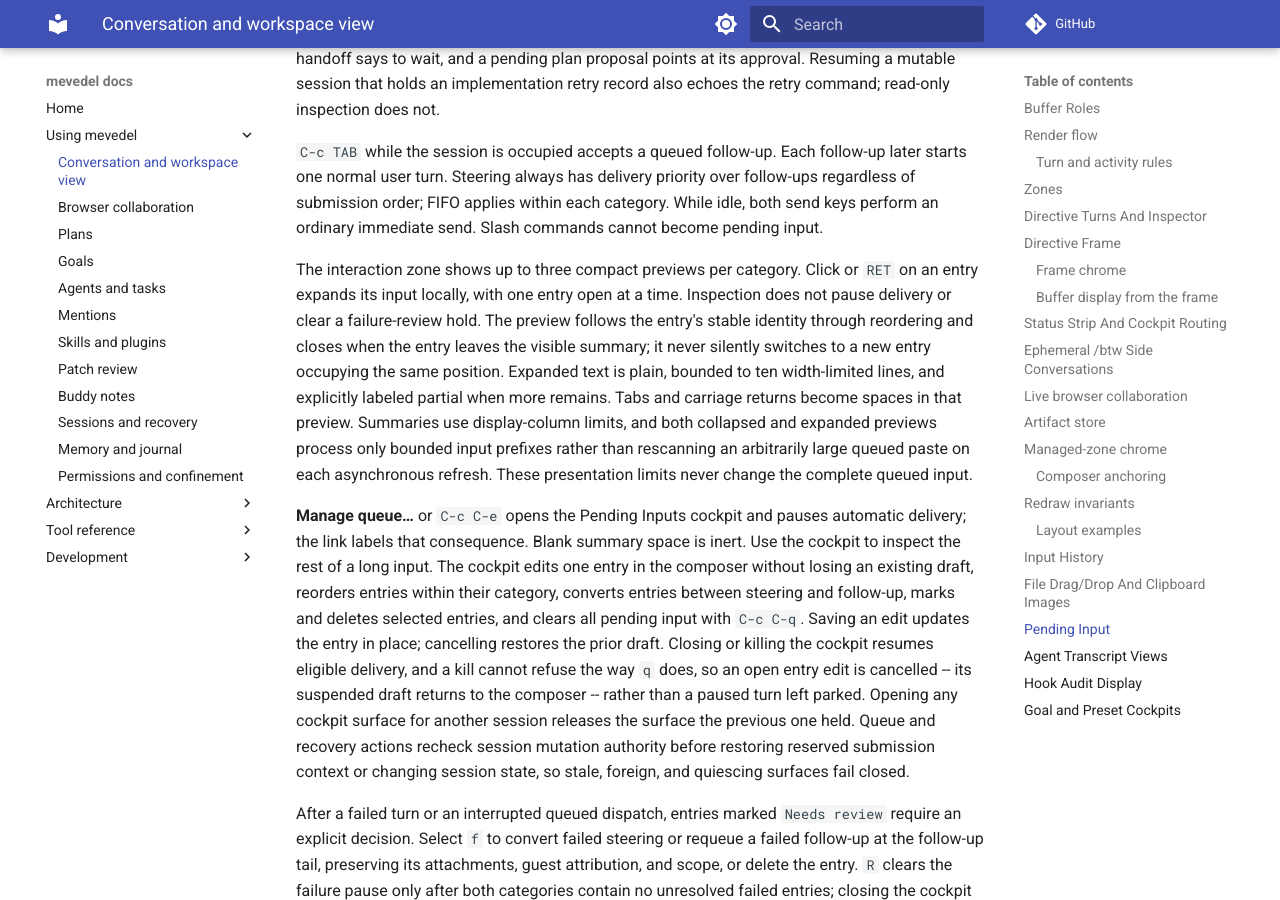
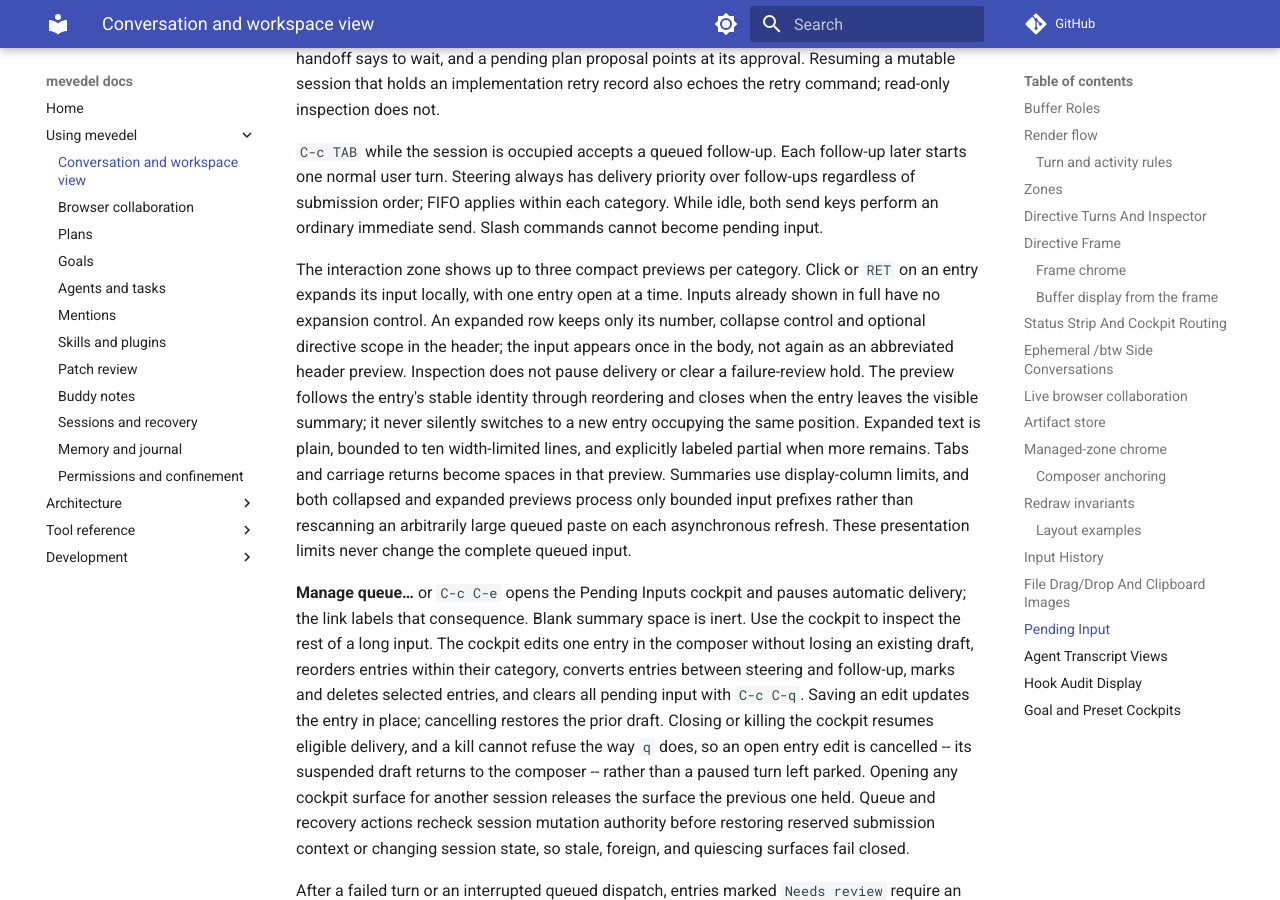
Before and after one commit to FrauH0lle/mevedel, an MkDocs documentation site: the page built from docs/view.md, in a window 1280 px wide and 900 px high, scrolled down 57277 px. Built offline with MkDocs 1.6.1 and Material for MkDocs 9.7.7, drawn with Linux system fonts in a browser that asks for light colours; comment, search, counter and statistics services are not loaded.

Commit message:
fix(view): Show expanded pending input only in its body
The earlier one-line fix disabled expansion only when a preview showed the entire input. Truncated entries still repeated their preview above the expanded body, including file mentions in failure-review queues.

* mevedel-pending-inputs.el (mevedel-view--pending-input-category-body): Keep control and scope in expanded headers without repeating input.

* test/test-mevedel-pending-inputs.el (mevedel-view--pending-inputs-render, mevedel-pending-inputs-preview-activate, mevedel-view--pending-input-category-body): Cover failure-paused steering, rebuilds, collapse, composer preservation and scoped entries.

* test/graphical-check.el (mevedel-graphical-check--capture): Render the reported file-mention state through real activation.

* docs/view.md, docs/adr/0119-keep-views-reconstructable-and-rendering-bounded.md: Document expanded input ownership.

Validation: full check passes (12,641 results, zero unexpected, 38 conditional skips); fresh-file focused suites pass (114 tests); graphical check passes (17 tests, exports visually inspected); allocation gate passes.

```diff
--- a/docs/view.md
+++ b/docs/view.md
@@ -2795,6 +2795,9 @@
 
 The interaction zone shows up to three compact previews per category. Click or
 `RET` on an entry expands its input locally, with one entry open at a time.
+Inputs already shown in full have no expansion control. An expanded row keeps
+only its number, collapse control and optional directive scope in the header;
+the input appears once in the body, not again as an abbreviated header preview.
 Inspection does not pause delivery or clear a failure-review hold. The preview
 follows the entry's stable identity through reordering and closes when the entry
 leaves the visible summary; it never silently switches to a new entry occupying
```
Also changed, not shown: docs/adr/0119-keep-views-reconstructable-and-rendering-bounded.md (+3 -0 lines), 3 other files.
